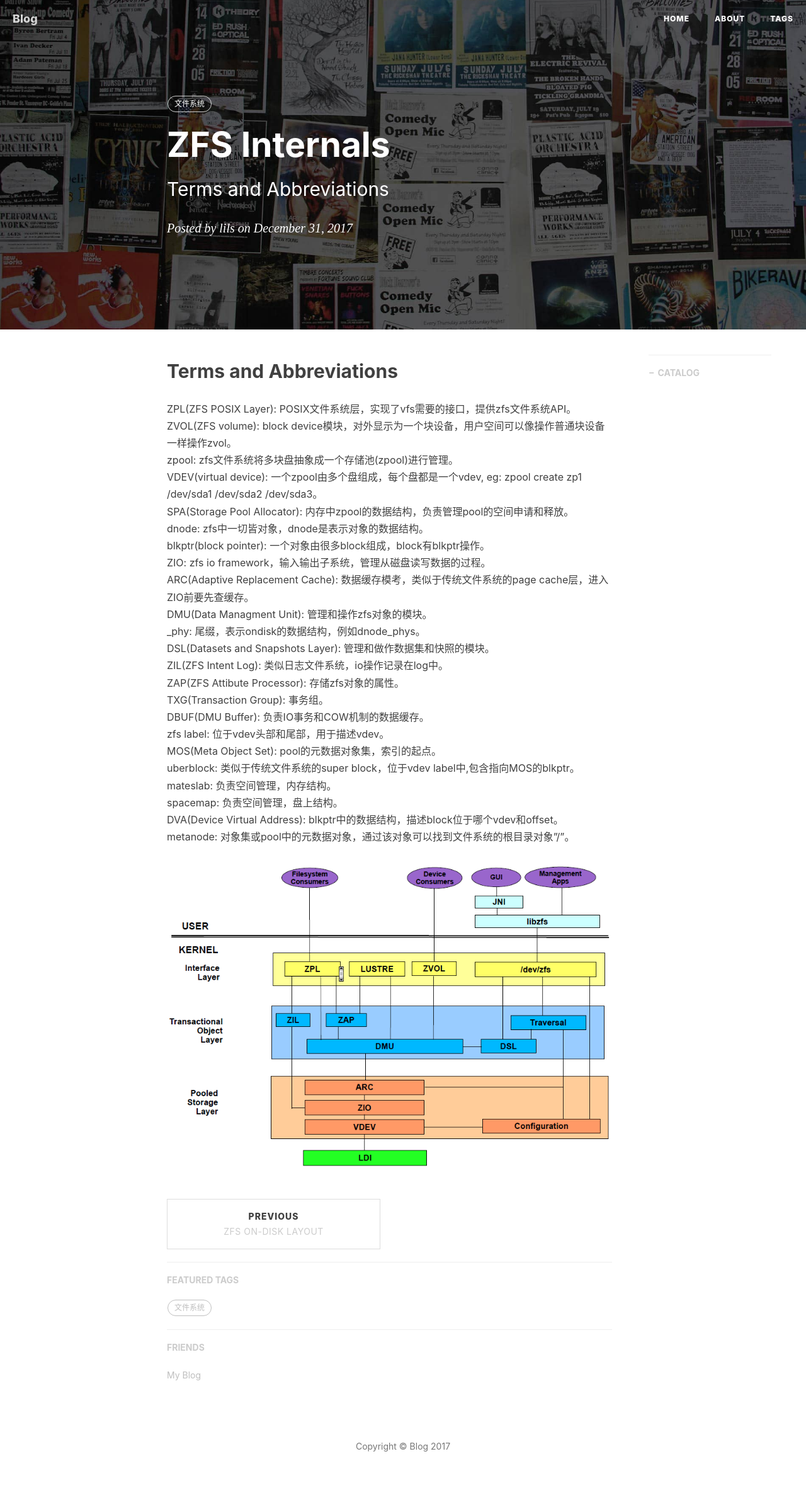
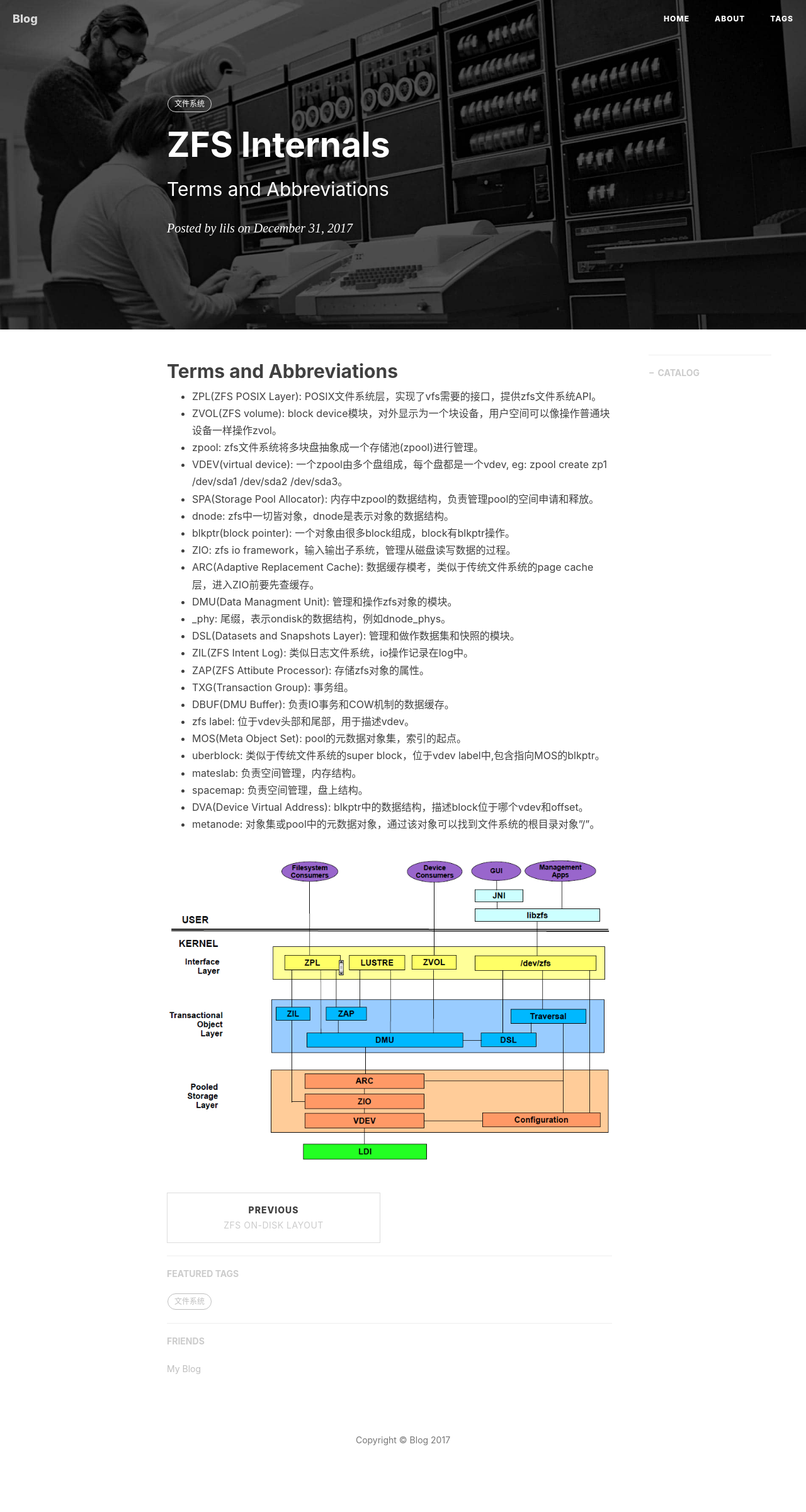
Before and after one commit to lils11/lils1102.github.io, a Jekyll site: the page built from _posts/2017-12-31-zfs_internals-terms_and_abbreviations.markdown, in a window 1280 px wide. Shown: the whole page at 63% size. Built offline with Jekyll 4.4.1, drawn with Linux system fonts in a browser that asks for light colours; nearby versions of some CDN libraries; comment, search, counter and statistics services are not loaded.

Commit message:
internals - terms and abbreviations

```diff
--- a/_posts/2017-12-31-zfs_internals-terms_and_abbreviations.markdown
+++ b/_posts/2017-12-31-zfs_internals-terms_and_abbreviations.markdown
@@ -4,35 +4,35 @@ title:      "ZFS Internals"
 subtitle:   "Terms and Abbreviations"
 date:       2017-12-31 00:00:00
 author:     "lils"
-eader-img: "img/post-bg-unix-linux.jpg"
+header-img: "img/post-bg-unix-linux.jpg"
 catalog: true
 tags:
     - 文件系统
 ---
 
 ## Terms and Abbreviations
-ZPL(ZFS POSIX Layer): POSIX文件系统层，实现了vfs需要的接口，提供zfs文件系统API。
-ZVOL(ZFS volume): block device模块，对外显示为一个块设备，用户空间可以像操作普通块设备一样操作zvol。
-zpool: zfs文件系统将多块盘抽象成一个存储池(zpool)进行管理。
-VDEV(virtual device): 一个zpool由多个盘组成，每个盘都是一个vdev, eg: zpool create zp1 /dev/sda1 /dev/sda2 /dev/sda3。
-SPA(Storage Pool Allocator): 内存中zpool的数据结构，负责管理pool的空间申请和释放。
-dnode: zfs中一切皆对象，dnode是表示对象的数据结构。
-blkptr(block pointer): 一个对象由很多block组成，block有blkptr操作。
-ZIO: zfs io framework，输入输出子系统，管理从磁盘读写数据的过程。
-ARC(Adaptive Replacement Cache): 数据缓存模考，类似于传统文件系统的page cache层，进入ZIO前要先查缓存。
-DMU(Data Managment Unit): 管理和操作zfs对象的模块。
-_phy: 尾缀，表示ondisk的数据结构，例如dnode_phys。
-DSL(Datasets and Snapshots Layer): 管理和做作数据集和快照的模块。
-ZIL(ZFS Intent Log): 类似日志文件系统，io操作记录在log中。
-ZAP(ZFS Attibute Processor): 存储zfs对象的属性。
-TXG(Transaction Group): 事务组。
-DBUF(DMU Buffer): 负责IO事务和COW机制的数据缓存。
-zfs label: 位于vdev头部和尾部，用于描述vdev。
-MOS(Meta Object Set): pool的元数据对象集，索引的起点。
-uberblock: 类似于传统文件系统的super block，位于vdev label中,包含指向MOS的blkptr。
-mateslab: 负责空间管理，内存结构。
-spacemap: 负责空间管理，盘上结构。
-DVA(Device Virtual Address): blkptr中的数据结构，描述block位于哪个vdev和offset。
-metanode: 对象集或pool中的元数据对象，通过该对象可以找到文件系统的根目录对象"/"。
+- ZPL(ZFS POSIX Layer): POSIX文件系统层，实现了vfs需要的接口，提供zfs文件系统API。
+- ZVOL(ZFS volume): block device模块，对外显示为一个块设备，用户空间可以像操作普通块设备一样操作zvol。
+- zpool: zfs文件系统将多块盘抽象成一个存储池(zpool)进行管理。
+- VDEV(virtual device): 一个zpool由多个盘组成，每个盘都是一个vdev, eg: zpool create zp1 /dev/sda1 /dev/sda2 /dev/sda3。
+- SPA(Storage Pool Allocator): 内存中zpool的数据结构，负责管理pool的空间申请和释放。
+- dnode: zfs中一切皆对象，dnode是表示对象的数据结构。
+- blkptr(block pointer): 一个对象由很多block组成，block有blkptr操作。
+- ZIO: zfs io framework，输入输出子系统，管理从磁盘读写数据的过程。
+- ARC(Adaptive Replacement Cache): 数据缓存模考，类似于传统文件系统的page cache层，进入ZIO前要先查缓存。
+- DMU(Data Managment Unit): 管理和操作zfs对象的模块。
+- _phy: 尾缀，表示ondisk的数据结构，例如dnode_phys。
+- DSL(Datasets and Snapshots Layer): 管理和做作数据集和快照的模块。
+- ZIL(ZFS Intent Log): 类似日志文件系统，io操作记录在log中。
+- ZAP(ZFS Attibute Processor): 存储zfs对象的属性。
+- TXG(Transaction Group): 事务组。
+- DBUF(DMU Buffer): 负责IO事务和COW机制的数据缓存。
+- zfs label: 位于vdev头部和尾部，用于描述vdev。
+- MOS(Meta Object Set): pool的元数据对象集，索引的起点。
+- uberblock: 类似于传统文件系统的super block，位于vdev label中,包含指向MOS的blkptr。
+- mateslab: 负责空间管理，内存结构。
+- spacemap: 负责空间管理，盘上结构。
+- DVA(Device Virtual Address): blkptr中的数据结构，描述block位于哪个vdev和offset。
+- metanode: 对象集或pool中的元数据对象，通过该对象可以找到文件系统的根目录对象"/"。
 
 ![zfs_architecture_diagram](/img/in-post/zfs_architecture_diagram.png)
```
